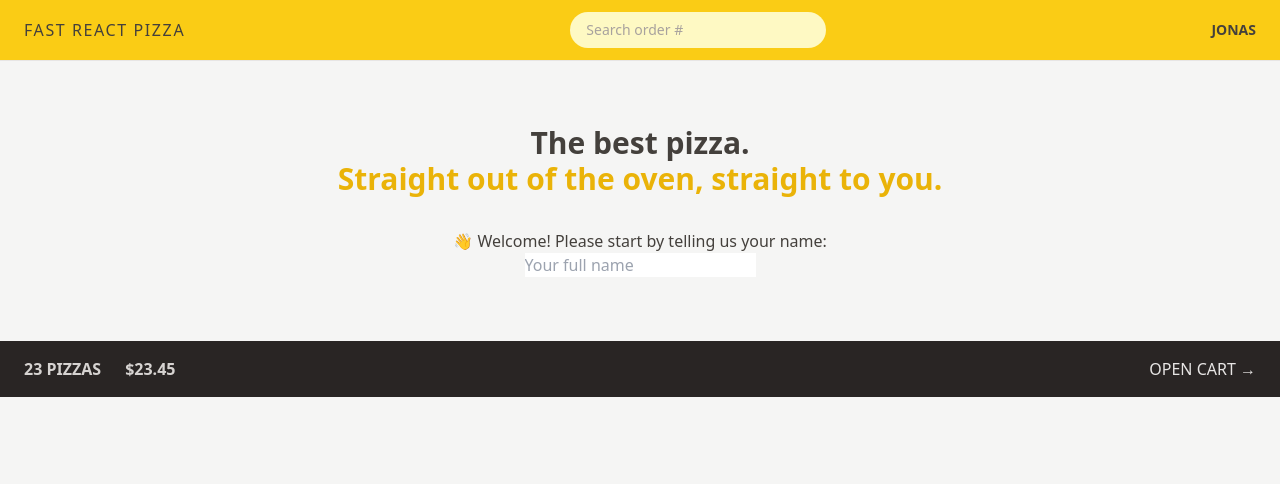
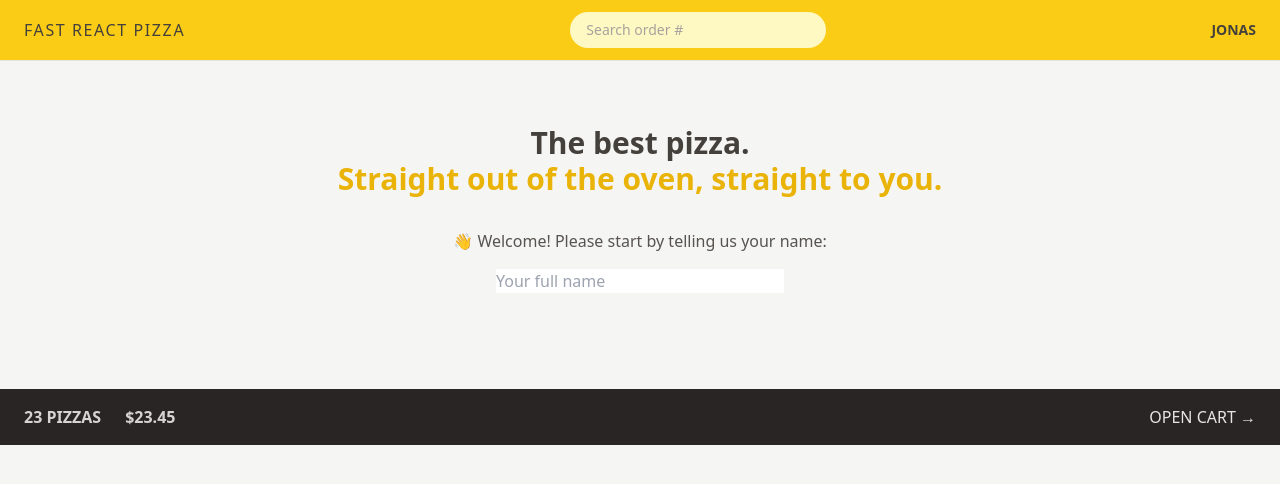
Before and after one commit to mahdiehgh79/Fast-Food-React, a React (Vite) app: page / in a window 1280 px wide. Shown: the top 484 px of the page. Built offline with nearby package versions, Linux system fonts and the light colour scheme.

Commit message:
add some styles

```diff
--- a/src/features/user/CreateUser.jsx
+++ b/src/features/user/CreateUser.jsx
@@ -9,13 +9,15 @@
 
   return (
     <form onSubmit={handleSubmit}>
-      <p>👋 Welcome! Please start by telling us your name:</p>
+      <p className="mb-4 text-sm text-stone-600 md:text-base">👋 Welcome! Please start by telling us your name:</p>
 
       <input
         type="text"
         placeholder="Your full name"
         value={username}
         onChange={(e) => setUsername(e.target.value)}
+        className="input mb-8 w-72"
+
       />
 
       {username !== '' && (
```
